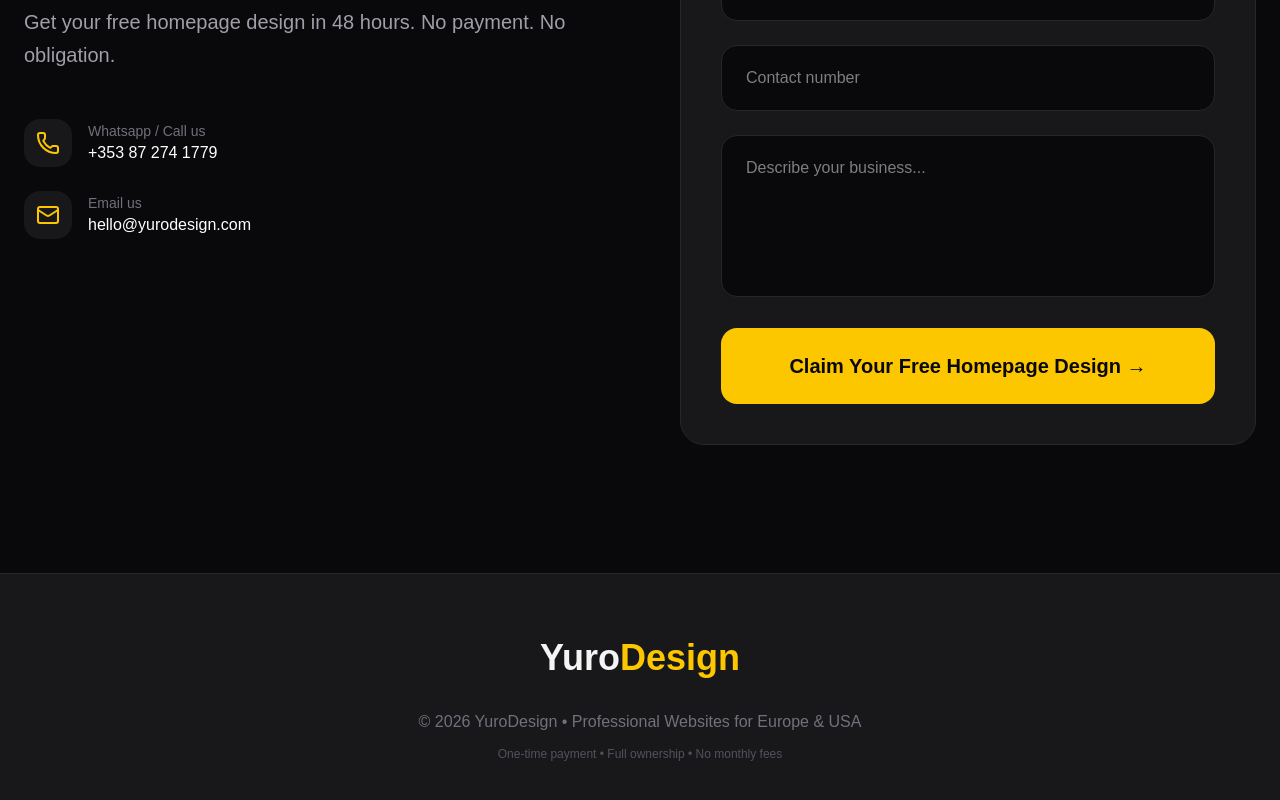
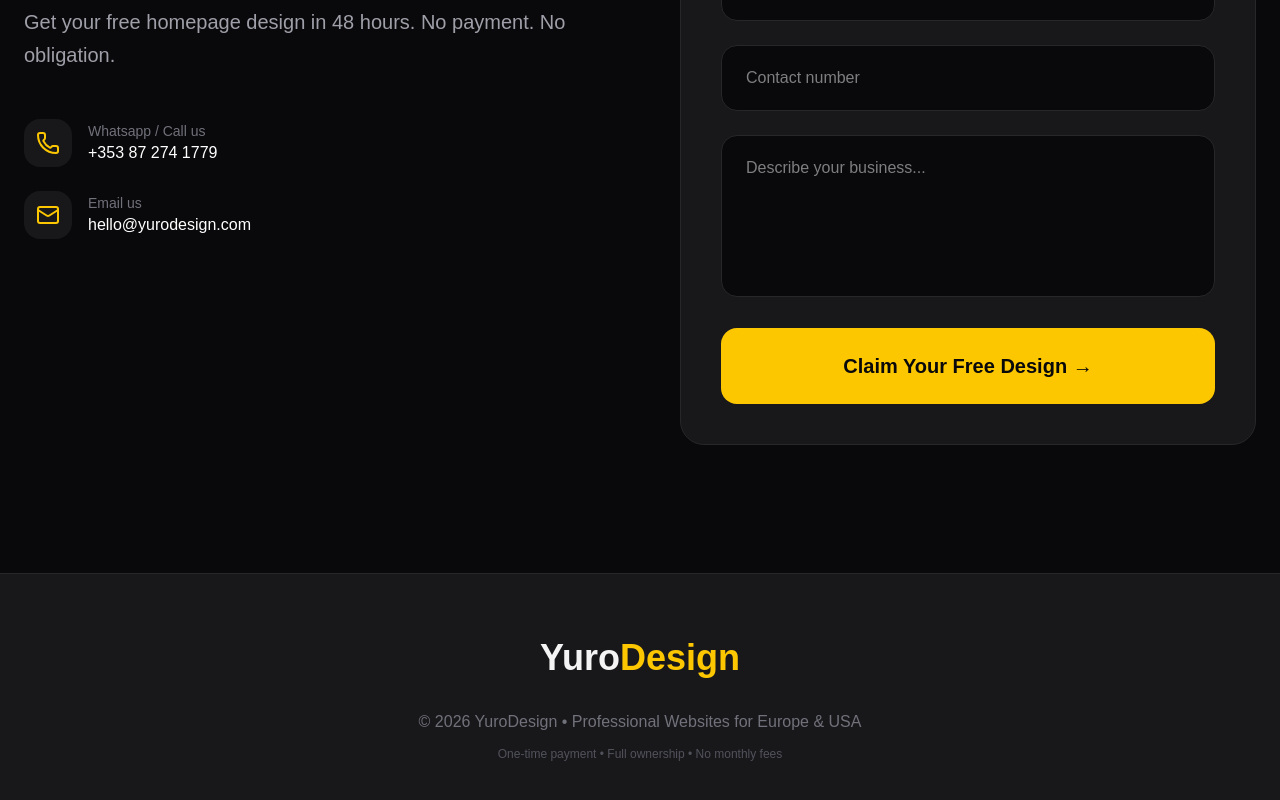
Before and after one commit to yurodesign/company_site, a Next.js app: page / in a window 1280 px wide. Shown: the part 4742-5542 px from the top of the page. Built offline with nearby package versions, Linux system fonts and the light colour scheme.

Commit message:
minor change

```diff
--- a/app/page.js
+++ b/app/page.js
@@ -558,7 +558,7 @@
             >
               {isSubmitting
                 ? "Sending..."
-                : "Claim Your Free Homepage Design →"}
+                : "Claim Your Free Design →"}
             </button>
           </form>
         </div>
```
